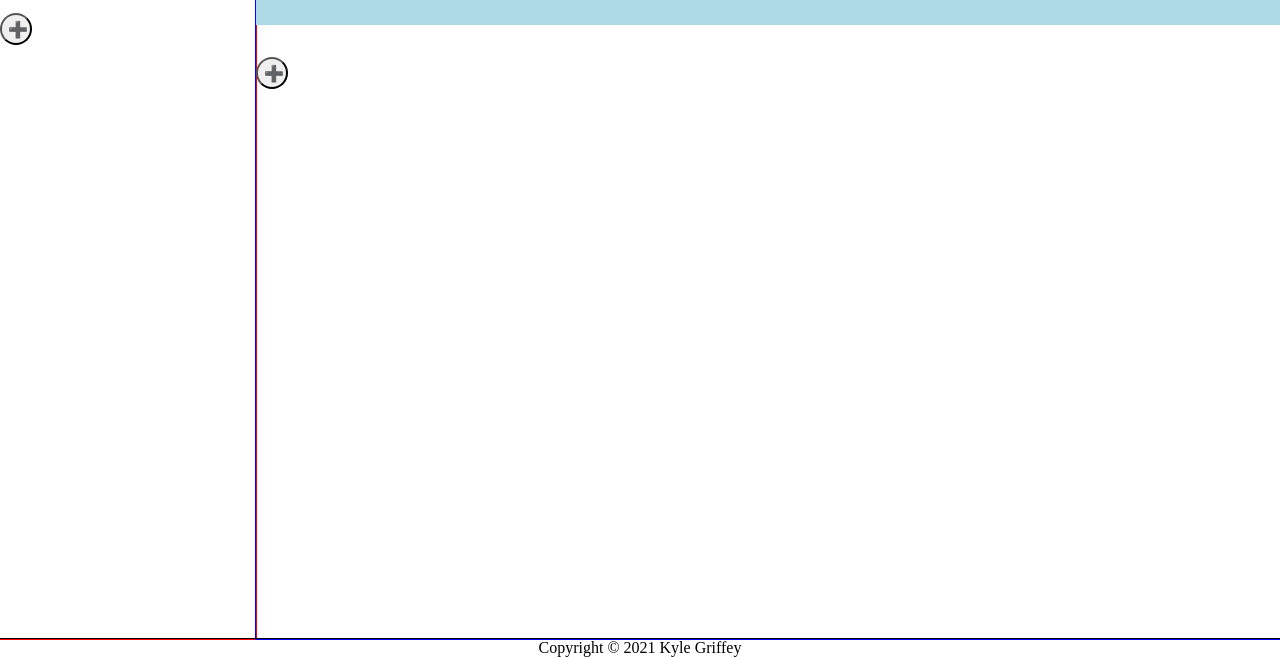
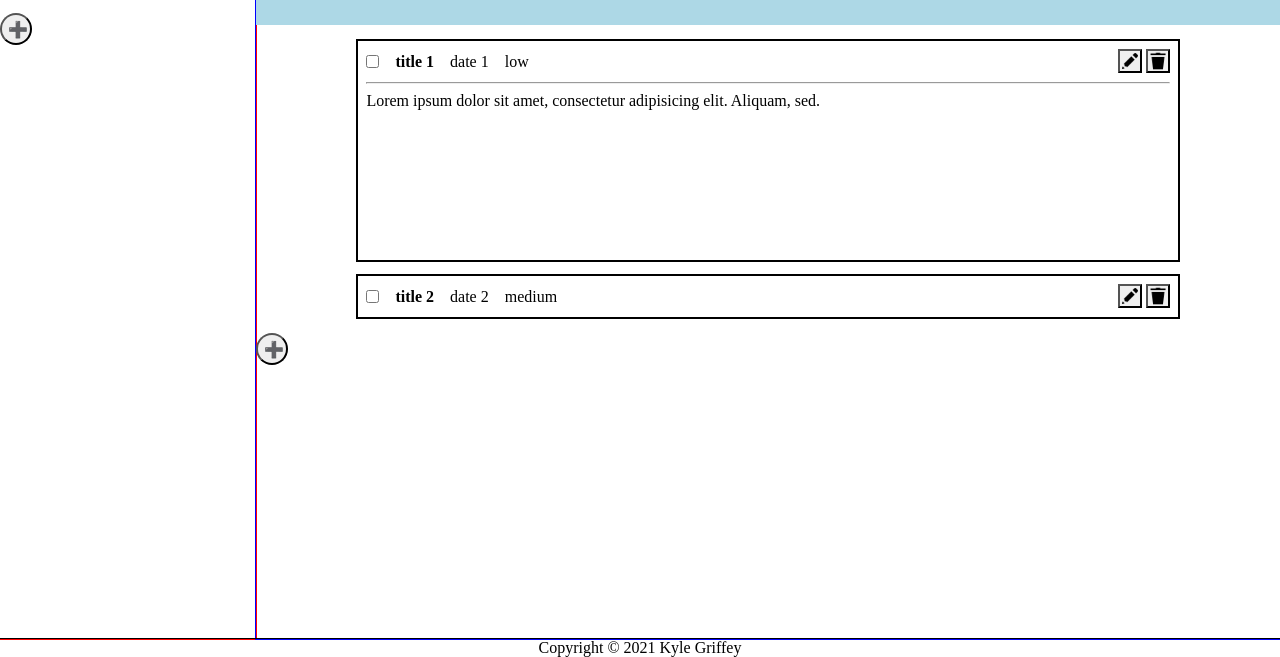
Before and after one commit to KGriffey/Todo-List, a website built with webpack: page dist/index.html in a window 1280 px wide. Shown: the part 143-800 px from the top of the page. Built offline with nearby package versions, Linux system fonts and the light colour scheme.

Commit message:
Adjusted some styling and HTML structure

```diff
--- a/src/styles/style.css
+++ b/src/styles/style.css
@@ -20,6 +20,7 @@
     --fs-h6: 0.64rem;
     --fs-h7: var(--smallestFontSize);
 
+    --size-todo-btn: 1.5rem;
     --size-new-btn: 2rem;
 }
 
@@ -96,7 +97,11 @@ footer {
     outline: 1px solid black;
 }
 
-/* Common Buttons */
+/* Buttons */
+button {
+    cursor: pointer;
+}
+
 button.new {
     /* Button shape and size */
     width: var(--size-new-btn);
@@ -114,6 +119,25 @@ button.new:after {
     content: '\2795';
 }
 
+button.edit {
+    background-image: url('../images/edit.png');
+}
+
+button.delete {
+    background-image: url('../images/delete.png');
+}
+
+button.edit,
+button.delete {
+    /* Size the buttons */
+    width: var(--size-todo-btn);
+    aspect-ratio: 1;
+
+    /* Size and center the icons */
+    background-size: contain;
+    background-repeat: no-repeat;
+    background-position: center;
+}
 /* Main */
 /* Sidebar */
 main {
@@ -173,7 +197,7 @@ input[type="search"] {
     background-position: right;
 }
 
-#todo-search {
+#search-todo {
     /* Center the search bar */
     margin-left: auto;
     margin-right: auto;
@@ -183,7 +207,7 @@ select.sort {
     /* future */
 }
 
-#todo-sort {
+#sort-todo {
     /* Add some margin from the right edge */
     margin-right: 2rem;
 }
@@ -201,27 +225,41 @@ select.sort {
     width: 80%;
     display: flex;
     flex-direction: column;
+    gap: 0.5rem;
 
     /* List appearance */
+    padding: 0.5rem;
     outline: 2px solid black;
 }
 
-.todo .info {
+.todo-info {
     /* Align the info */
     display: flex;
-    border-bottom: 2px solid black;
+    align-items: center;
     gap: 1rem;
 }
 
-.description {
+.todo .buttons {
+    /* Push buttons to the right */
+    margin-left: auto;
+}
+
+.todo-description {
     /* Size the description box */
     min-height: 20vh;
+
+    /* Default is not visible */
+    display: none;
+    visibility: hidden;
+}
+
+hr {
     display: none;
     visibility: hidden;
 }
 
 .open {
-    /* Make the description visible */
+    /* Make the description box visible */
     display: block;
     visibility: visible;
 }
```
Also changed, not shown: dist/index.html, src/images/delete.png (added), src/images/edit.png (added).
